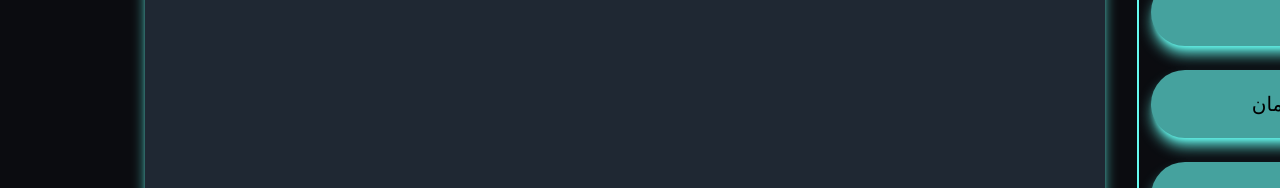
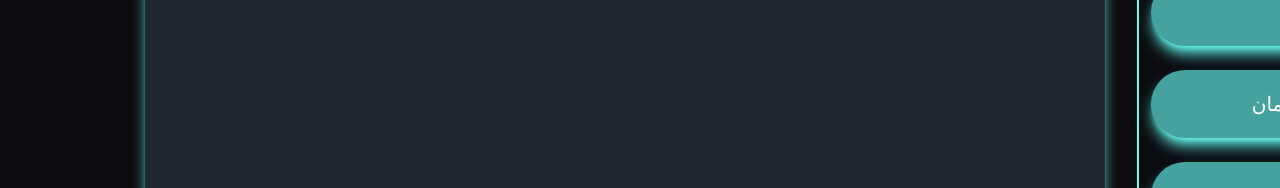
Before and after one commit to rezaazimibar/book-management-app, a React (Create React App) app: page /books in a window 1280 px wide. Shown: the part 402-590 px from the top of the page. Built offline with nearby package versions, Linux system fonts and the light colour scheme; a web font is replaced by a local one.

Commit message:
add delet book part

```diff
--- a/src/component/book.jsx
+++ b/src/component/book.jsx
@@ -1,7 +1,10 @@
-import { useParams } from "react-router-dom";
-import { FindBook } from "../data/data";
+import { useParams, useNavigate, useLocation } from "react-router-dom";
+import { FindBook, deleteBook } from "../data/data";
+
 const Book = () => {
   const params = useParams();
+  const navigate = useNavigate();
+  const location = useLocation();
   const book = FindBook(parseInt(params.bookId));
   if (book) {
     return (
@@ -13,15 +16,24 @@ const Book = () => {
             تومان
           </h2>
           <h3 className="mt-3">تاریخ انتشار:{`${book.due}`}</h3>
-          <button className="rounded-md bg-cCyan text-cGray px-7 py-2 mt-10 hover:opacity-60">
+          <button
+            onClick={() => {
+              deleteBook(book.number);
+              navigate(`/books` + location.search);
+            }}
+            className="rounded-md bg-cCyan text-cGray px-7 py-2 mt-10 hover:opacity-60"
+          >
             حذف
           </button>
         </main>
       </>
     );
-  }
-  else{
-   return <main><h1 className="text-cCyan">کتابی یافت نشد</h1></main>
+  } else {
+    return (
+      <main>
+        <h1 className="text-cCyan">کتابی یافت نشد</h1>
+      </main>
+    );
   }
 };
 export default Book;
--- a/src/component/books.jsx
+++ b/src/component/books.jsx
@@ -42,8 +42,8 @@ const Books = () => {
                   <div
                     className={
                       isActive
-                        ? " p-5 m-3 bg-cSky transition rounded-full text-xl translate-y-1 "
-                        : " bg-cCyan  p-5 m-3 hover:shadow-none hover:translate-y-1 transition rounded-full shadow-cSky text-xl shadow-lg"
+                        ? " p-5 m-3 bg-cSky  transition rounded-full text-xl translate-y-1 "
+                        : " bg-cCyan text-white  p-5 m-3 hover:shadow-none hover:translate-y-1 transition rounded-full shadow-cSky text-xl shadow-lg"
                     }
                   >
                     {book.name}
--- a/src/data/data.js
+++ b/src/data/data.js
@@ -36,3 +36,6 @@ export const GetBook = () => {
 export const FindBook = (number) => {
   return ObjectBooks.find((book) => book.number === number);
 };
+export const deleteBook = (number) => {
+  ObjectBooks = ObjectBooks.filter((book) => book.number !== number);
+};
--- a/src/index.js
+++ b/src/index.js
@@ -27,6 +27,14 @@ root.render(
           </Route>
           <Route path="/about" element={<About />} />
         </Route>
+        <Route
+          path="*"
+          element={
+            <main className="p-10 text-cSky flex justify-center">
+              <h1>صفحه مورد نظر یافت نشد</h1>
+            </main>
+          }
+        />
       </Routes>
     </BrowserRouter>
   </React.StrictMode>
```
